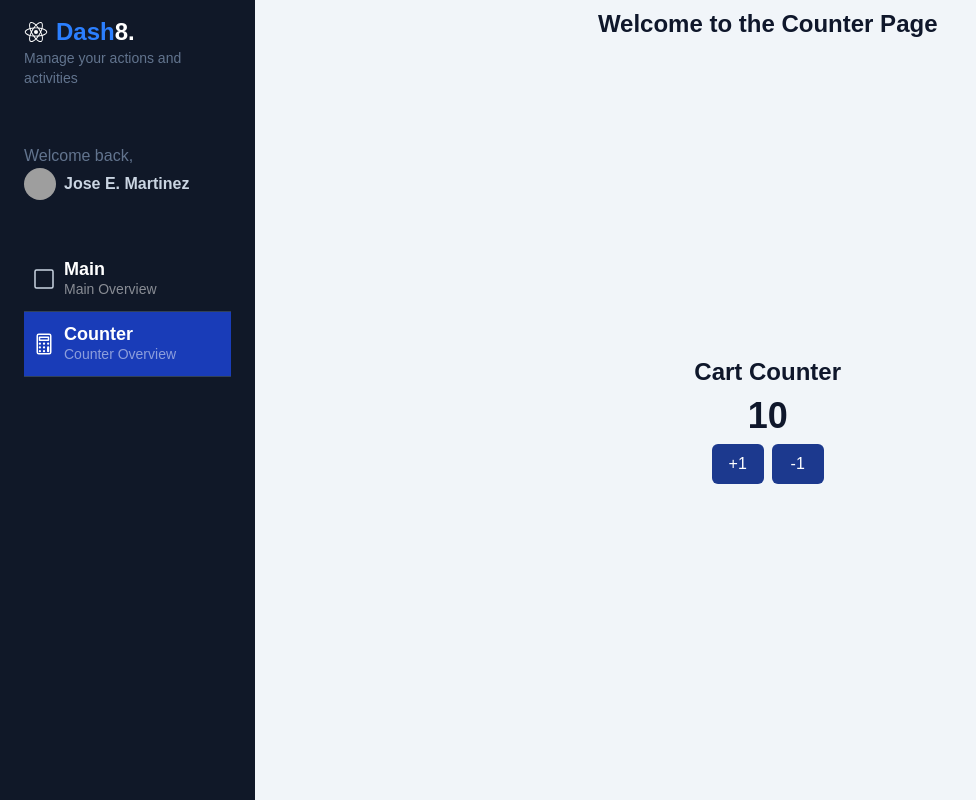
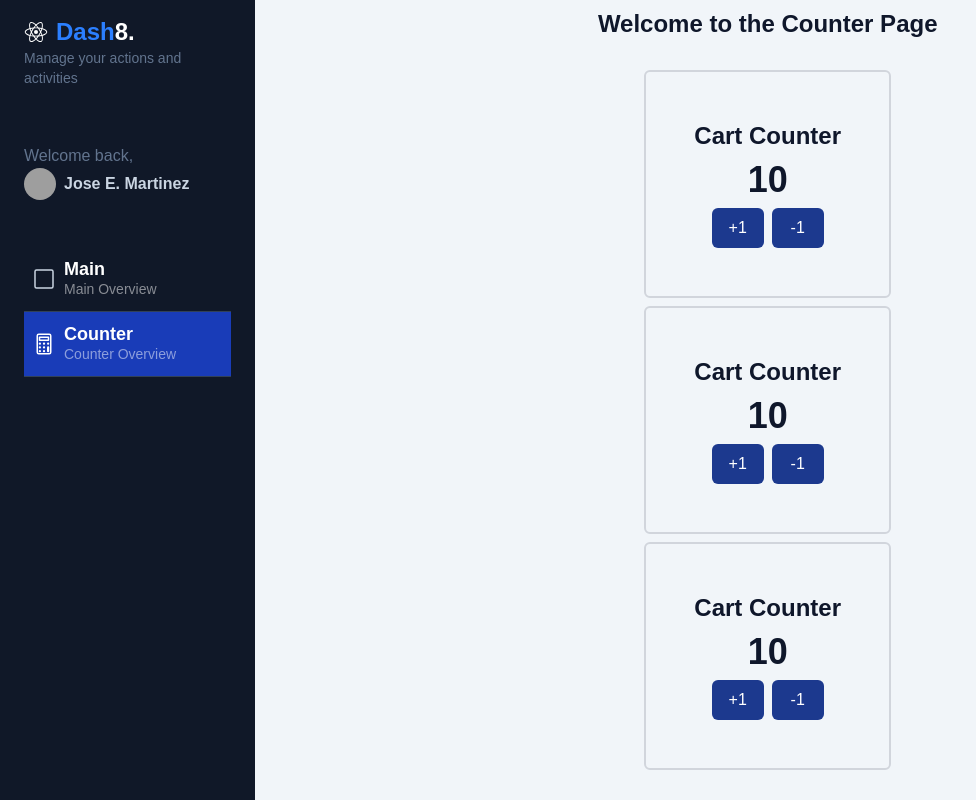
Before and after one commit to je-martinez/relearning-nextjs-udemy, a Next.js app in the folder dashboard-app/: page /dashboard/counter in a window 1280 px wide. Shown: the whole page, without its empty margins (0-976 px from the left). Built offline with nearby package versions, Linux system fonts and the light colour scheme; grey boxes are pictures that could not be loaded.

Commit message:
feat: update CounterPage to display multiple CartCounter components and enhance CartCounter styling

```diff
--- a/dashboard-app/app/dashboard/counter/page.tsx
+++ b/dashboard-app/app/dashboard/counter/page.tsx
@@ -9,7 +9,11 @@ export default function CounterPage() {
   return (
     <div className="flex flex-col items-center justify-center w-full h-full gap-2">
       <span className="text-2xl font-bold">Welcome to the Counter Page</span>
-      <CartCounter value={10} />
+      <div className="flex flex-col items-center justify-center w-full h-full gap-2">
+        <CartCounter value={10} />
+        <CartCounter value={10} />
+        <CartCounter value={10} />
+      </div>
     </div>
   );
 }
--- a/dashboard-app/app/shopping-cart/components/CartCounter.tsx
+++ b/dashboard-app/app/shopping-cart/components/CartCounter.tsx
@@ -16,7 +16,7 @@ export const CartCounter = ({ value = 0 }: Props) => {
     setCount(count - 1);
   };
   return (
-    <div className="flex flex-col items-center justify-center w-full h-full gap-2">
+    <div className="flex flex-col items-center justify-center gap-2 border-2 border-gray-300 rounded-md p-12">
       <span className="text-2xl font-bold">Cart Counter</span>
       <span className="text-4xl font-bold">{count}</span>
       <div className="flex flex-row items-center justify-center w-full gap-2">
```
